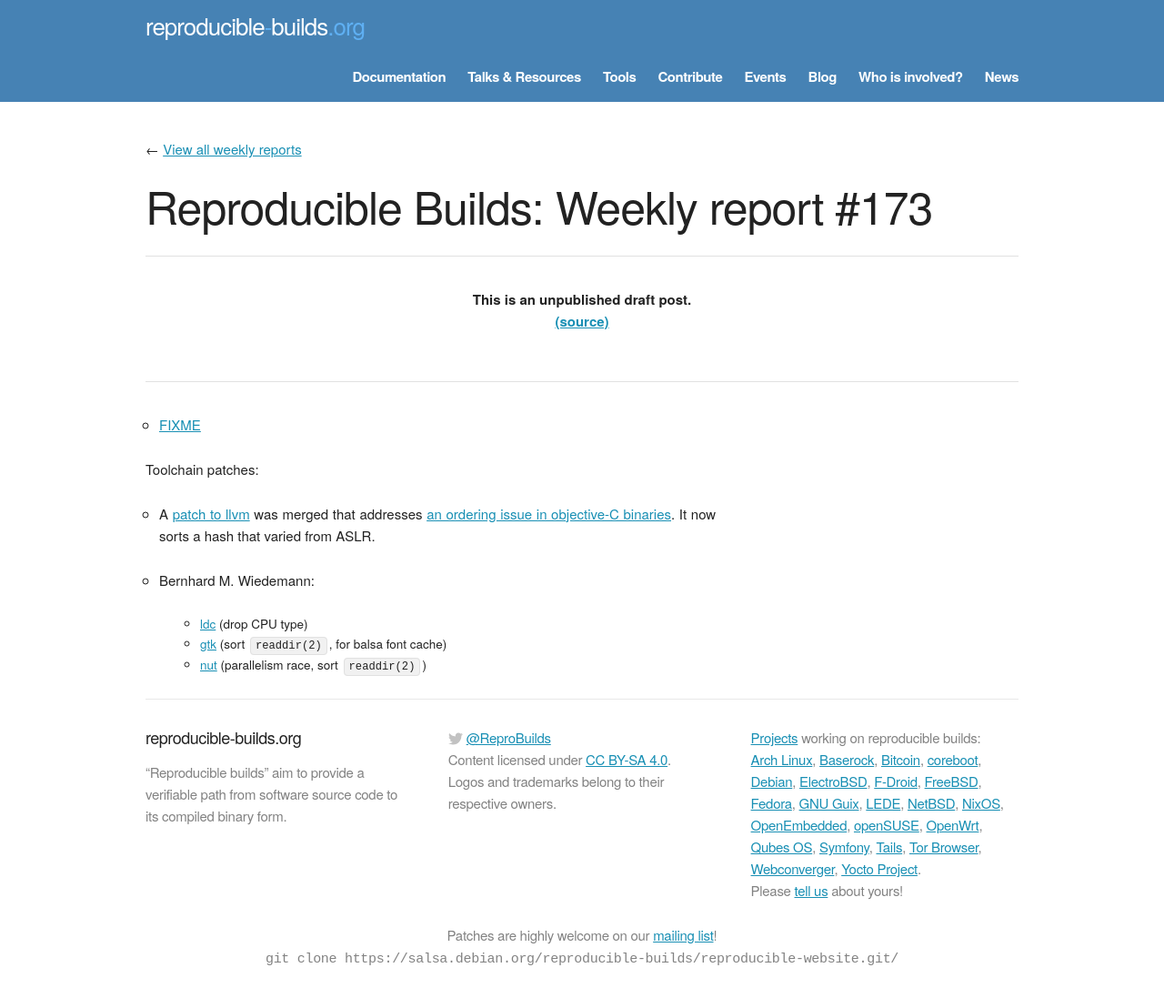
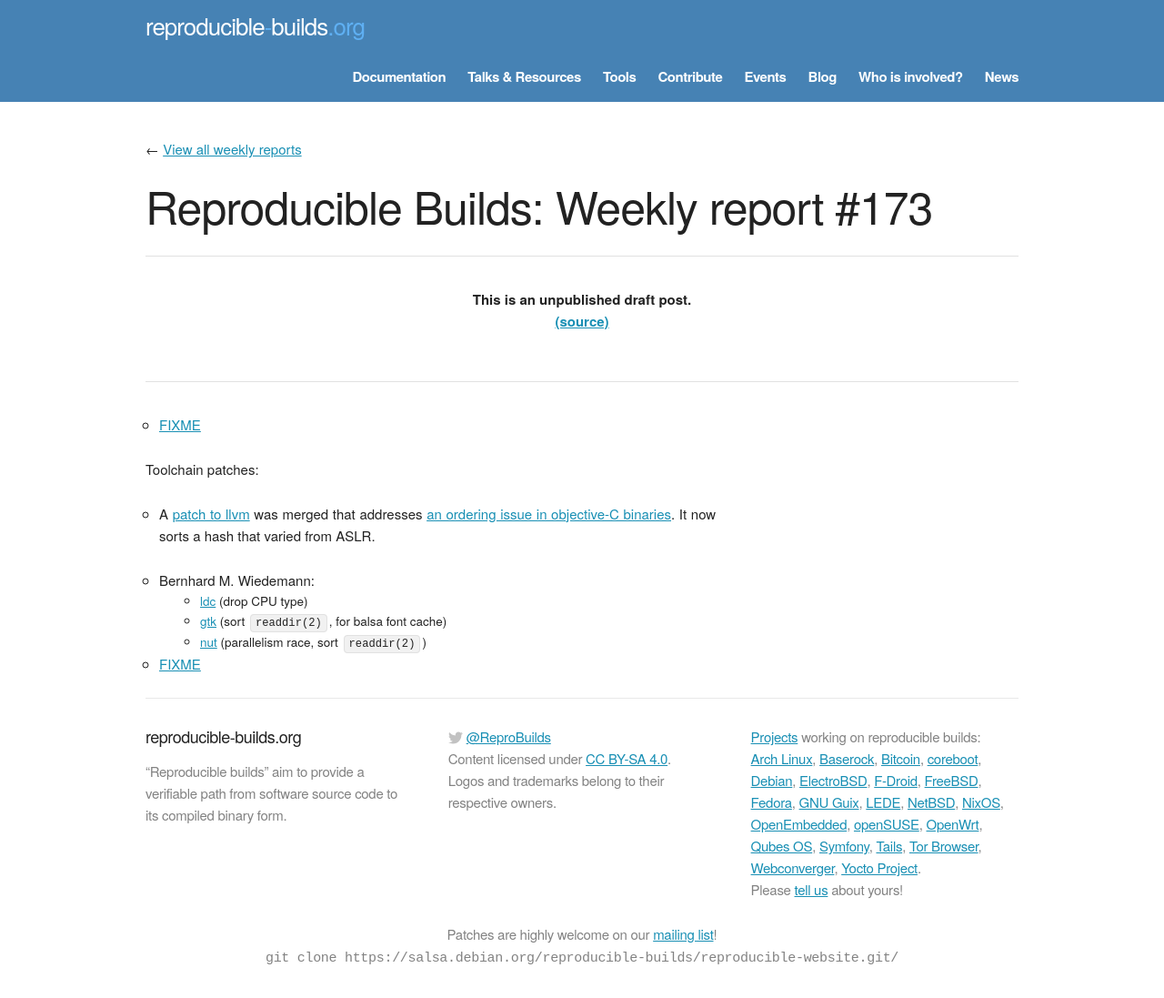
Before and after one commit to prototypefund/reproducible-website, a Jekyll site: the page built from _blog/posts/173.md, in a window 1280 px wide. Shown: the whole page at 91% size. Built offline with Jekyll 4.4.1, drawn with Linux system fonts in a browser that asks for light colours; some web fonts are replaced.

Commit message:
173 += https://twitter.com/df7cb/status/1029281752756506624

```diff
--- a/_blog/posts/173.md
+++ b/_blog/posts/173.md
@@ -13,3 +13,5 @@
     * [ldc](https://github.com/ldc-developers/ldc/pull/2812) (drop CPU type)
     * [gtk](https://gitlab.gnome.org/GNOME/gtk/merge_requests/297) (sort `readdir(2)`, for balsa font cache)
     * [nut](https://build.opensuse.org/request/show/628805) (parallelism race, sort `readdir(2)`)
+
+* [FIXME](https://twitter.com/df7cb/status/1029281752756506624)
```
